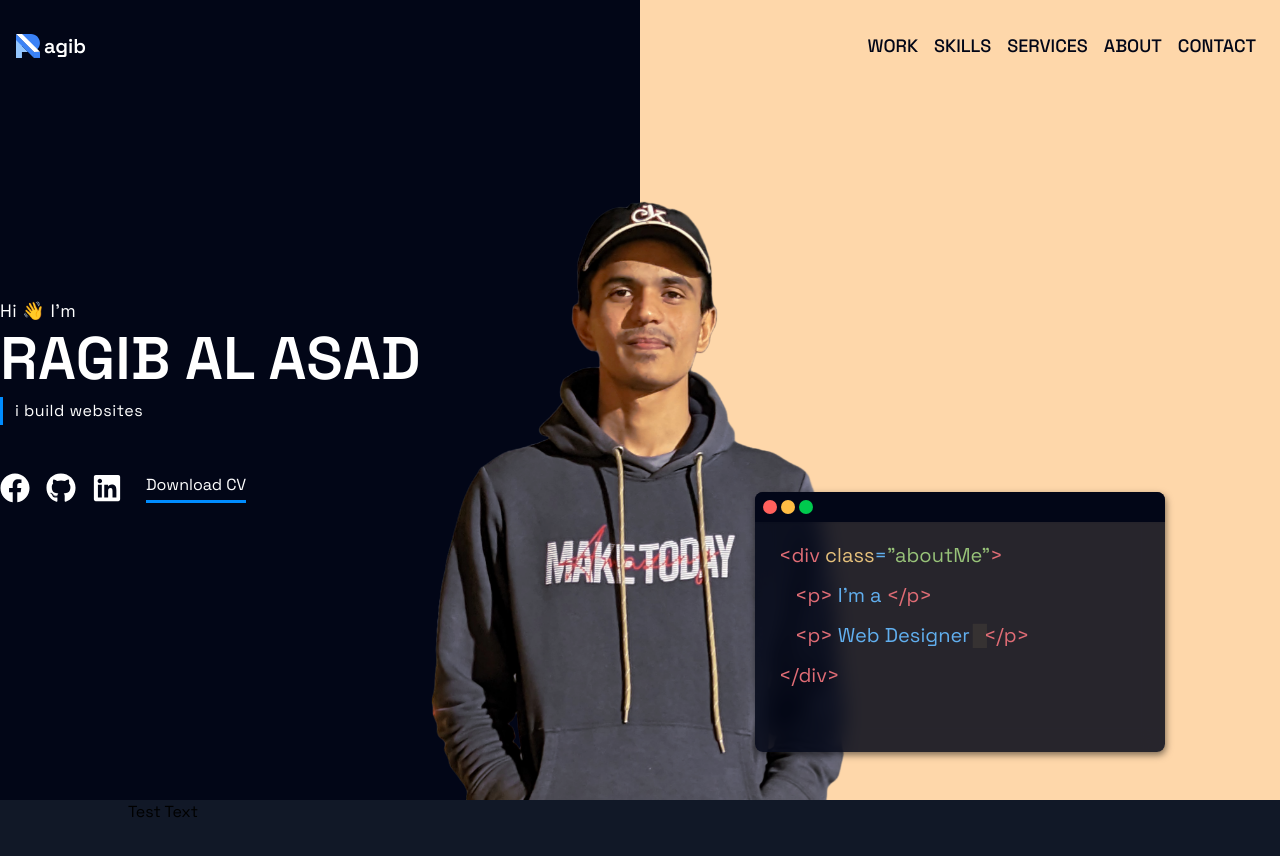
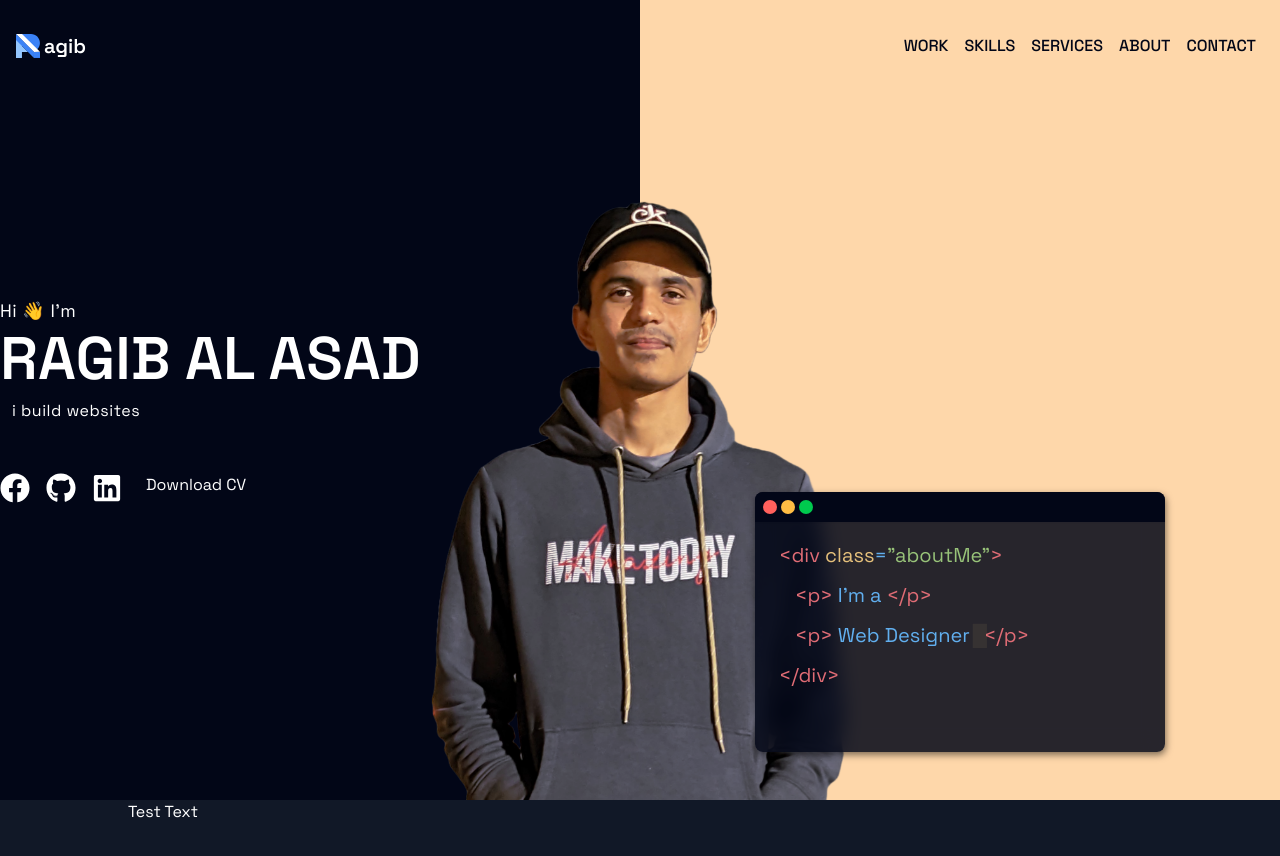
Before and after one commit to ragibalasad/ragib-portfolio, a Next.js app: page / in a window 1280 px wide. Shown: the top 856 px of the page. Built offline with nearby package versions, Linux system fonts and the light colour scheme.

Commit message:
fixed missing tailwind color classes

```diff
--- a/components/Navbar/Navbar.jsx
+++ b/components/Navbar/Navbar.jsx
@@ -63,7 +63,7 @@ const Navbar = () => {
 
           <ul className={`nav-list ml-auto ${isOpen ? "open" : ""}`}>
             {navLinks.map((link, index) => (
-              <li key={index} className="nav-link px-2 text-lg font-medium">
+              <li key={index} className="nav-link px-2 font-medium">
                 <Link
                   to={link.to}
                   activeClass="active"
@@ -71,7 +71,6 @@ const Navbar = () => {
                   smooth={true}
                   offset={link.offset}
                   duration={500}
-                  className=""
                   onSetActive={handleLinkClick}
                 >
                   {link.label.toUpperCase()}
--- a/src/app/app.css
+++ b/src/app/app.css
@@ -1,19 +1,7 @@
 :root {
-  --slate-950: rgb(2, 6, 23);
-  --slate-900: rgb(15, 23, 42);
-  --slate-800: rgb(30, 41, 59);
-  --gray-800: rgb(17, 24, 39);
-  --zinc-950: rgb(9, 9, 11);
-  --orange-200: rgb(254, 215, 170);
-  --indigo-950: rgb(30, 27, 75);
+  --slate-950: #020617;
+  --orange-200: #fed7aa;
   --main-color-1: #008cff;
-  --main-color-2: #008cff;
-  --bg-color-light: #fff;
-  --bg-color-dark: #fff;
-  --text-color: #000000;
-  --header-bg-color: #f0f0f0;
-  --button-bg-color: #ffffff;
-  --button-text-color: #000000;
   --code-color-1: #e06c75;
   --code-color-2: #e5c07b;
   --code-color-3: #98c379;
@@ -31,7 +19,21 @@
   }
 }
 
-.navbar, img, .intro, .terminal, h2, h3, h4, h5, h6, a, span, button, input, select, textarea {
+.navbar,
+img,
+.intro,
+.terminal,
+h2,
+h3,
+h4,
+h5,
+h6,
+a,
+span,
+button,
+input,
+select,
+textarea {
   user-select: none;
 }
 
--- a/src/app/globals.css
+++ b/src/app/globals.css
@@ -5,6 +5,7 @@
 @layer components {
   body {
     background-color: rgb(17, 24, 39);
+    @apply text-white;
   }
 
   .navbar {
@@ -31,7 +32,7 @@
   }
 
   .hamburger .bar {
-    @apply block w-6 bg-txtdark;
+    @apply block w-6;
     height: 3px;
     margin: 5px 0;
   }
@@ -110,7 +111,6 @@
 /* Large devices (laptops, 992px and up) */
 @media (max-width: 1024px) {
   .nav-list {
-    /* @apply bg-bglight; */
   }
 
   .nav-link {
@@ -119,7 +119,7 @@
   }
 
   .nav-link a {
-    @apply text-txtdark mr-10 py-4;
+    @apply mr-10 py-4;
   }
 
   .hamburger {
@@ -127,7 +127,7 @@
   }
 
   .hamburger .bar {
-    @apply rounded bg-ff;
+    @apply rounded;
   }
 
   .hamburger .bar:nth-child(1) {
@@ -167,7 +167,7 @@
   }
 
   .nav-link {
-    @apply my-6 text-txtdark font-medium w-full text-center;
+    @apply my-6 font-medium w-full text-center;
   }
 
   .hamburger {
--- a/tailwind.config.js
+++ b/tailwind.config.js
@@ -1,29 +1,10 @@
-/** @type {import('tailwindcss').Config} */
 module.exports = {
-  mode: "jit",
   content: [
-    "./app/**/*.{js,ts,jsx,tsx,mdx}",
-    "./pages/**/*.{js,ts,jsx,tsx,mdx}",
-    "./components/**/*.{js,ts,jsx,tsx,mdx}",
-    "./src/app/**/*.{js,ts,jsx,tsx,mdx}",
-    "./src/components/**/*.{js,ts,jsx,tsx,mdx}",
+    "./pages/**/*.{js,ts,jsx,tsx}",
+    "./components/**/*.{js,ts,jsx,tsx}",
   ],
   theme: {
-    colors: {
-      highlight: "#59e1ff",
-      bgdark: "#071115",
-      bglight: "#0B1B22",
-      txtdark: "#000712",
-      ff: "#FFFFFF",
-      zz: "#000000",
-    },
-    extend: {
-      backgroundImage: {
-        "gradient-radial": "radial-gradient(var(--tw-gradient-stops))",
-        "gradient-conic":
-          "conic-gradient(from 180deg at 50% 50%, var(--tw-gradient-stops))",
-      },
-    },
+    extend: {},
   },
   plugins: [],
 };
```
